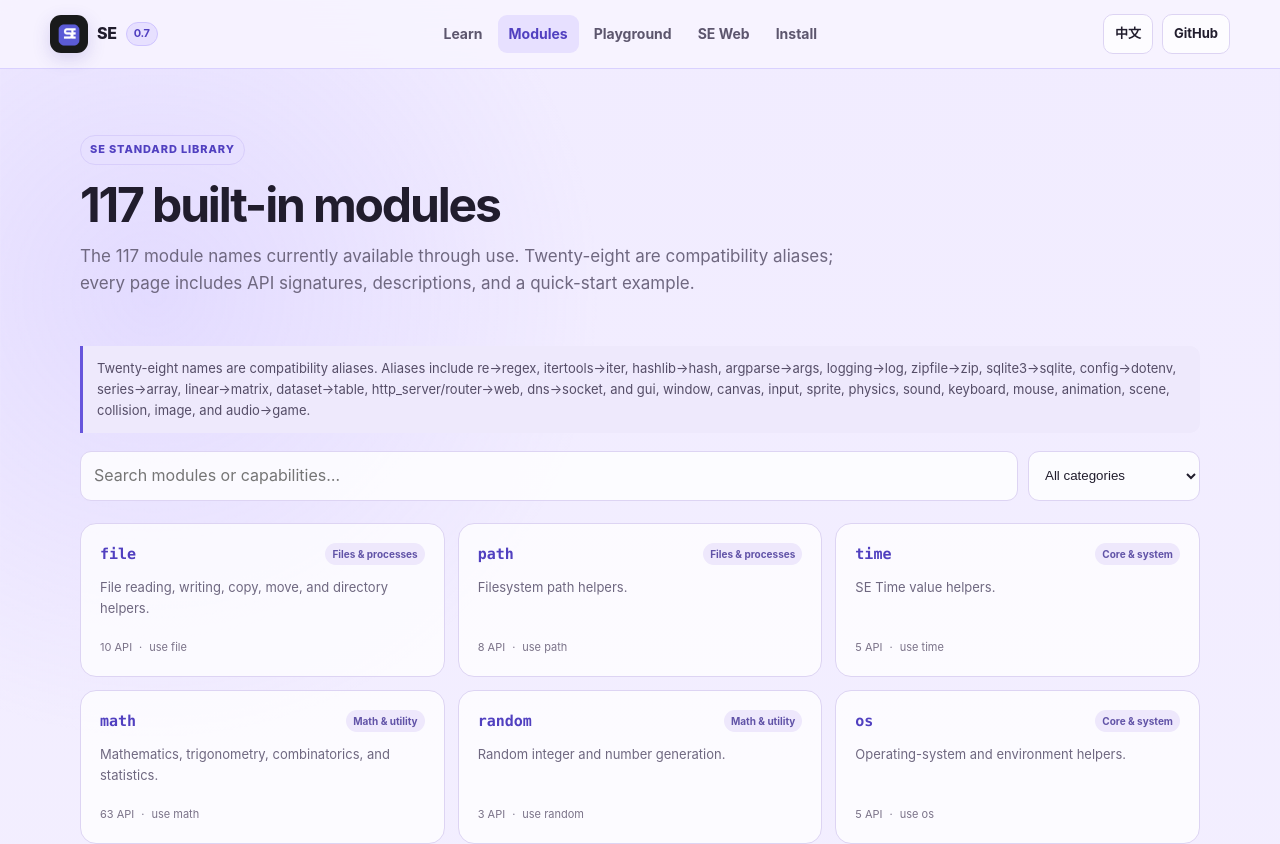
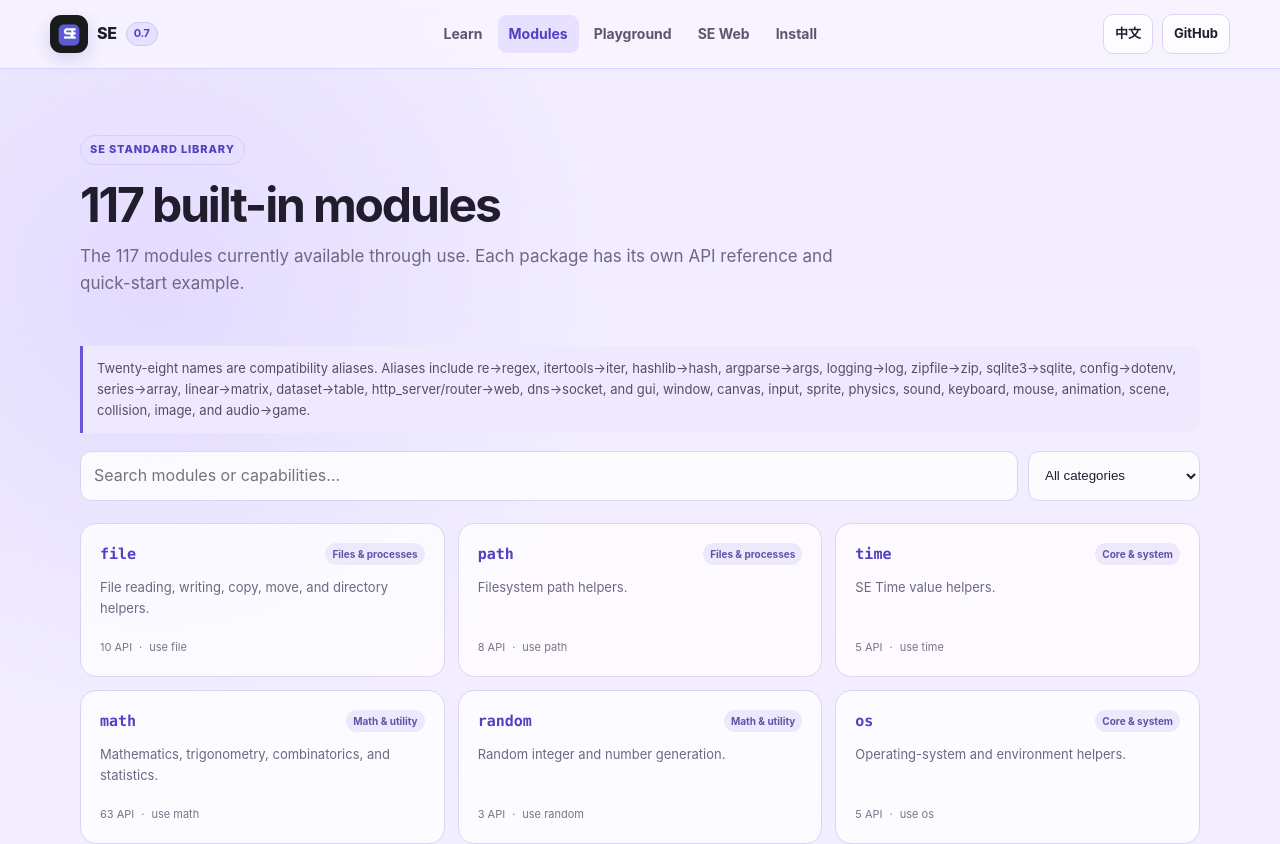
Before and after one commit to funlearnstudio/SE-web, a Next.js app: page /modules in a window 1280 px wide. Shown: the top 844 px of the page. Built offline with nearby package versions, Linux system fonts and the light colour scheme.

Commit message:
Remove alias labels from module documentation

```diff
--- a/app/modules/page.tsx
+++ b/app/modules/page.tsx
@@ -12,7 +12,7 @@ export default function ModulesPage() {
       <PageIntro
         eyebrow="SE STANDARD LIBRARY"
         title={zh ? '117 個 Built-in Modules' : '117 built-in modules'}
-        description={zh ? '目前 SE 可直接 use 的 117 個 module 名稱。包含 28 個相容 alias；每個頁面列出 API、signature、用途與快速範例。別名包含：re→regex、itertools→iter、hashlib→hash、argparse→args、logging→log、zipfile→zip、sqlite3→sqlite、config→dotenv、series→array、linear→matrix、dataset→table、http_server／router→web、dns→socket，以及 gui、window、canvas、input、sprite、physics、sound、keyboard、mouse、animation、scene、collision、image、audio→game。' : 'The 117 module names currently available through use. Twenty-eight are compatibility aliases; every page includes API signatures, descriptions, and a quick-start example.'}
+        description={zh ? '目前有 117 個可直接 use 的模組。每個擴充包都有自己的 API 參考與快速範例。' : 'The 117 modules currently available through use. Each package has its own API reference and quick-start example.'}
       />
       <div className="notice">
         {zh ? '117 個名稱中有 28 個 alias：re→regex、itertools→iter、hashlib→hash、argparse→args、logging→log、zipfile→zip、sqlite3→sqlite。' : 'Twenty-eight names are compatibility aliases. Aliases include re→regex, itertools→iter, hashlib→hash, argparse→args, logging→log, zipfile→zip, sqlite3→sqlite, config→dotenv, series→array, linear→matrix, dataset→table, http_server/router→web, dns→socket, and gui, window, canvas, input, sprite, physics, sound, keyboard, mouse, animation, scene, collision, image, and audio→game.'}
```
